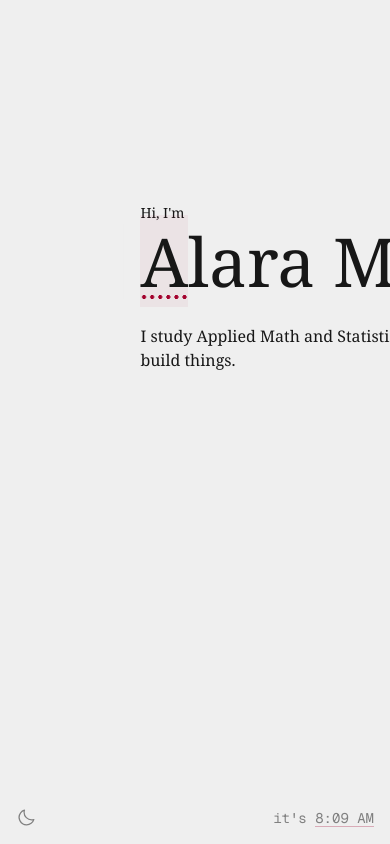
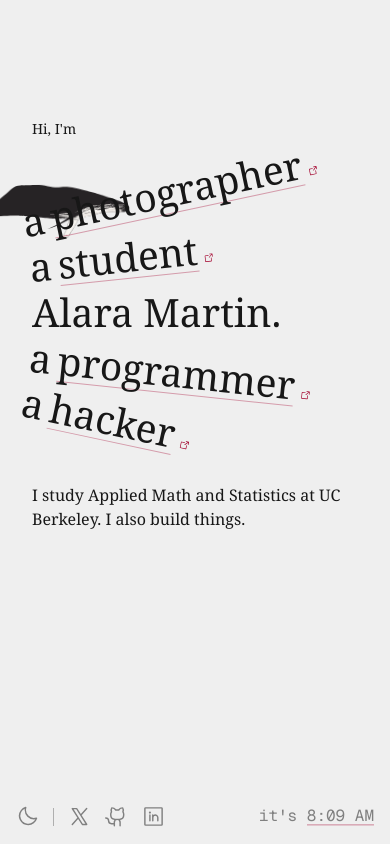
Before and after one commit to alaramartin/website-plain, a Next.js app: page / in a window 390 px wide. Built offline with nearby package versions, Linux system fonts and the light colour scheme.

Commit message:
added contact links and made mobile friendly

```diff
--- a/src/app/DarkModeToggle.tsx
+++ b/src/app/DarkModeToggle.tsx
@@ -20,10 +20,9 @@ export default function DarkModeToggle() {
         <button
             onClick={toggle}
             aria-label={dark ? "Switch to light mode" : "Switch to dark mode"}
-            data-whale-avoid
-            className="absolute bottom-4 left-4 cursor-pointer text-[var(--muted)] opacity-70 transition-colors duration-150 hover:text-[rgb(var(--accent-rgb))]"
+            className="corner-icon cursor-pointer"
         >
-            {dark ? <SunIcon size={20} /> : <MoonIcon size={20} />}
+            {dark ? <SunIcon size={23} /> : <MoonIcon size={23} />}
         </button>
     );
 }
--- a/src/app/Headline.tsx
+++ b/src/app/Headline.tsx
@@ -1,5 +1,11 @@
 "use client";
-import { useEffect, useLayoutEffect, useRef, useState } from "react";
+import {
+    useEffect,
+    useEffectEvent,
+    useLayoutEffect,
+    useRef,
+    useState,
+} from "react";
 import { ArrowSquareOutIcon } from "@phosphor-icons/react";
 
 // The name, then the adjectives from alaramartin.com's NameCircle. Each one is split into its
@@ -21,8 +27,8 @@ const NAME_REST_MS = 6000; // the name lingers longer
 const FLIP_MS = 800;
 const EASE = "cubic-bezier(0.65, 0, 0.35, 1)";
 
-// The headline shrinks on short screens so the fan has room.
-const HEAD_SIZE = "clamp(2.5rem, 8vh, 4.5rem)";
+// The headline shrinks on short screens so the fan has room...
+const HEAD_SIZE = "clamp(2rem, min(8vh, 10vw), 4.5rem)"; // and on narrow ones, so it fits across
 
 // The fan: like a hand of cards turned on its side, swinging out from behind the pivot word. Every
 // word is a card pivoting about a point to the left of the line, each dealt the same angle further
@@ -33,7 +39,8 @@ const LINE_EM = 1.15;
 const PIVOT_EM = 10;
 const FAN_DEG = 6;
 const SEP_EM = LINE_EM; // a full line, so fanned cards never cover each other
-const FAN_MARGIN_PX = 16; // breathing room left at the screen's top and bottom edges
+const FAN_MARGIN_PX = 16; // breathing room left at the screen's edges
+const FAN_MARGIN_TOP_NARROW_PX = 72; // phones: keep "Hi, I'm" well clear of the top
 
 // The fan opens and closes on a spring, so it can turn around mid-swing from wherever it is.
 const SPRING_K = 230; // stiffness, 1/s^2
@@ -56,15 +63,19 @@ const cardDeg = (slot: number, open: number, { deg, below }: Fan) => {
 };
 
 // How far (in em) a card of width w turned by aDeg reaches past the pivot word's top or bottom
-// edge, and past its left edge to the right.
+// edge, past its left edge to the right, and back past that same edge to the left (turning about
+// a point out to the left swings a card's start a little further left).
 const reach = (w: number, aDeg: number, pivot: number) => {
     const a = (Math.abs(aDeg) * Math.PI) / 180;
     const half = LINE_EM / 2;
     return {
         out: (w + pivot) * Math.sin(a) + half * (Math.cos(a) - 1),
         right: (w + pivot) * Math.cos(a) - pivot + half * Math.sin(a),
+        left: pivot * (1 - Math.cos(a)) + half * Math.sin(a),
     };
 };
+
+type Room = { up: number; down: number; left: number; right: number };
 
 // The fan, top to bottom, when `below` cards go under the pivot word `current`. The adjectives
 // keep their cyclic order around the pivot (wrapping), and "Alara Martin." always sits on top
@@ -97,8 +108,7 @@ function fanOrder(current: number, below: number): number[] {
 function fitFan(
     current: number,
     widthOf: (word: number) => number,
-    up: number,
-    down: number,
+    { up, down, left, right }: Room,
 ): Fan {
     const others = WORDS.length - 1;
     // With an adjective pivot the name is always above it, so at most others - 1 go down.
@@ -114,12 +124,13 @@ function fitFan(
         order.forEach((word, pos) => {
             const slot = pos - at;
             if (slot === 0) return;
-            const r = reach(
-                widthOf(word),
-                Math.abs(slot) * fan.deg,
-                fan.pivot,
-            ).out;
-            over = Math.max(over, r - (slot > 0 ? down : up));
+            const r = reach(widthOf(word), Math.abs(slot) * fan.deg, fan.pivot);
+            over = Math.max(
+                over,
+                r.out - (slot > 0 ? down : up),
+                r.left - left,
+                r.right - right,
+            );
         });
         return over;
     };
@@ -216,12 +227,14 @@ export default function Headline() {
     const [fanned, setFanned] = useState(false);
     const [fitted, setFan] = useState<Fan>(DEFAULT_FAN);
     const [faces, setFaces] = useState<(number | null)[]>([0, 1, null, null]);
-    // Where the spinning part starts: just after "A", or after "a ". Georgia's advances as a
-    // fallback until the real glyphs are measured.
-    const [offsets, setOffsets] = useState({
-        upper: "0.672em",
-        lower: "0.742em",
-    });
+    // Where the spinning part starts: just after "A", or after "a" plus the gap that stands in
+    // for a space (--a-gap, a touch tighter on phones). Georgia's advances as a fallback until
+    // the real glyphs are measured; kept in em so they follow the headline's size.
+    const [glyphs, setGlyphs] = useState({ upper: 0.672, lower: 0.501 });
+    const offsets = {
+        upper: `${glyphs.upper}em`,
+        lower: `calc(${glyphs.lower}em + var(--a-gap))`,
+    };
     // Each card's untransformed width in em, for sizing the box the fan sweeps out.
     const [cardWidths, setCardWidths] = useState<Record<number, number>>({});
     const upperRef = useRef<HTMLSpanElement>(null);
@@ -232,10 +245,15 @@ export default function Headline() {
 
     useLayoutEffect(() => {
         const measure = () => {
-            const upper = upperRef.current?.getBoundingClientRect().width;
-            const lower = lowerRef.current?.getBoundingClientRect().width;
-            if (upper && lower)
-                setOffsets({ upper: `${upper}px`, lower: `${lower}px` });
+            const upper = upperRef.current;
+            const lower = lowerRef.current;
+            if (upper && lower) {
+                const em = parseFloat(getComputedStyle(upper).fontSize);
+                setGlyphs({
+                    upper: upper.getBoundingClientRect().width / em,
+                    lower: lower.getBoundingClientRect().width / em,
+                });
+            }
             const widths: Record<number, number> = {};
             for (const [i, el] of Object.entries(cardRefs.current)) {
                 if (!el) continue;
@@ -333,21 +351,48 @@ export default function Headline() {
         const box = boxRef.current;
         if (box && openRef.current < 0.001) {
             const em = parseFloat(getComputedStyle(box).fontSize);
-            const top = box.getBoundingClientRect().top;
+            const { top, left } = box.getBoundingClientRect();
             const hi = hiRef.current?.offsetHeight ?? 0;
             const blurb = box.nextElementSibling;
             const below = blurb
                 ? blurb.getBoundingClientRect().bottom - (top + LINE_EM * em)
                 : 0;
-            const up = (top - hi - FAN_MARGIN_PX) / em;
+            const narrow = !window.matchMedia("(min-width: 48rem)").matches;
+            const marginTop = narrow ? FAN_MARGIN_TOP_NARROW_PX : FAN_MARGIN_PX;
+            // Sideways the cards may use part of the page's side margin, but on phones keep
+            // the same breathing room as everywhere else.
+            const marginSide = narrow ? FAN_MARGIN_PX : FAN_MARGIN_PX / 4;
+            const up = (top - hi - marginTop) / em;
             const down =
                 (window.innerHeight - FAN_MARGIN_PX - top) / em -
                 LINE_EM -
                 below / em;
-            setFan(fitFan(current, (i) => cardWidths[i] ?? widest, up, down));
+            setFan(
+                fitFan(current, (i) => cardWidths[i] ?? widest, {
+                    up,
+                    down,
+                    left: (left - marginSide) / em,
+                    right: (window.innerWidth - marginSide - left) / em,
+                }),
+            );
         }
         setFanned(true);
     };
+
+    // Touch screens have no hover, so there the fan starts out open (once the cards are measured,
+    // so it's sized right) and tapping the "a" folds it away and back.
+    const autoOpened = useRef(false);
+    const autoOpen = useEffectEvent(() => {
+        if (autoOpened.current) return;
+        autoOpened.current = true;
+        openFan();
+    });
+    useEffect(() => {
+        if (!Object.keys(cardWidths).length) return;
+        if (!window.matchMedia("(hover: none)").matches) return;
+        const id = requestAnimationFrame(autoOpen);
+        return () => cancelAnimationFrame(id);
+    }, [cardWidths]);
 
     // The box the cards sweep out right now, so "Hi, I'm" and the blurb move with them, the whale
     // steers round them, and the hover area covers the gaps between them.
@@ -367,6 +412,7 @@ export default function Headline() {
         <>
             <p
                 ref={hiRef}
+                data-whale-avoid
                 className="text-sm"
                 style={{ translate: `0 calc(${-above} * ${HEAD_SIZE})` }}
             >
@@ -419,7 +465,7 @@ export default function Headline() {
                         ref={lowerRef}
                         className="invisible absolute whitespace-pre"
                     >
-                        {"a "}
+                        a
                     </span>
 
                     <Prism turns={caseFlips(step)}>
@@ -495,7 +541,7 @@ export default function Headline() {
                                     word
                                 ) : (
                                     <>
-                                        a{" "}
+                                        a<span className="a-gap" />
                                         <AdjLink
                                             word={word}
                                             focusable={shown}
--- /dev/null
+++ b/src/app/Socials.tsx
@@ -0,0 +1,38 @@
+import {
+    GithubLogoIcon,
+    LinkedinLogoIcon,
+    XLogoIcon,
+} from "@phosphor-icons/react/dist/ssr";
+
+const SOCIALS = [
+    { label: "X", href: "https://x.com/alara_martin_", Icon: XLogoIcon },
+    {
+        label: "GitHub",
+        href: "https://github.com/alaramartin",
+        Icon: GithubLogoIcon,
+    },
+    {
+        label: "LinkedIn",
+        href: "https://linkedin.com/in/alara-martin",
+        Icon: LinkedinLogoIcon,
+    },
+];
+
+export default function Socials() {
+    return (
+        <>
+            {SOCIALS.map(({ label, href, Icon }) => (
+                <a
+                    key={label}
+                    href={href}
+                    target="_blank"
+                    rel="noopener noreferrer"
+                    aria-label={label}
+                    className="corner-icon"
+                >
+                    <Icon size={23} />
+                </a>
+            ))}
+        </>
+    );
+}
--- a/src/app/Time.tsx
+++ b/src/app/Time.tsx
@@ -16,7 +16,7 @@ export default function Time() {
     return (
         <p
             data-whale-avoid
-            className="absolute bottom-4 right-4 font-mono text-sm text-[var(--muted)] opacity-70"
+            className="absolute bottom-4 right-4 font-mono text-base text-[var(--muted)] opacity-70"
         >
             it&apos;s{" "}
             <a
--- a/src/app/globals.css
+++ b/src/app/globals.css
@@ -38,6 +38,7 @@ body {
 
 body {
     height: 100vh;
+    height: 100dvh; /* the visible screen on phones, not counting the browser's toolbars */
     overflow: hidden;
 }
 
@@ -136,3 +137,31 @@ body {
         animation: none;
     }
 }
+
+/* the bottom-left row: theme toggle, then social links, all quiet until hovered */
+.corner-icon {
+    display: block;
+    color: var(--muted);
+    opacity: 0.7;
+    transition: color 0.15s;
+}
+
+.corner-icon:hover {
+    color: rgb(var(--accent-rgb));
+}
+
+/* the gap after the headline's "a", standing in for a space: a touch tighter on phones */
+:root {
+    --a-gap: 0.24em;
+}
+
+@media (max-width: 47.99rem) {
+    :root {
+        --a-gap: 0.17em;
+    }
+}
+
+.a-gap {
+    display: inline-block;
+    width: var(--a-gap);
+}
--- a/src/app/page.tsx
+++ b/src/app/page.tsx
@@ -1,14 +1,18 @@
 import DarkModeToggle from "./DarkModeToggle";
 import Headline from "./Headline";
+import Socials from "./Socials";
 import Time from "./Time";
 import Whale from "./Whale";
 
 export default function Home() {
     return (
-        <main className="relative h-screen overflow-hidden">
+        <main className="relative h-dvh overflow-hidden">
             <Whale />
 
-            <div data-whale-avoid className="absolute left-[36%] top-[24%]">
+            <div
+                data-whale-avoid
+                className="absolute left-8 right-8 top-[32%] md:left-[36%] md:right-auto md:top-[24%]"
+            >
                 <Headline />
                 <p className="mt-6 max-w-md">
                     I study Applied Math and Statistics at UC Berkeley. I also
@@ -16,7 +20,17 @@ export default function Home() {
                 </p>
             </div>
 
-            <DarkModeToggle />
+            <div
+                data-whale-avoid
+                className="absolute bottom-4 left-4 flex items-center gap-3.5"
+            >
+                <DarkModeToggle />
+                <span
+                    aria-hidden
+                    className="h-[18px] w-px bg-[var(--muted)] opacity-40"
+                />
+                <Socials />
+            </div>
             <Time />
         </main>
     );
```
